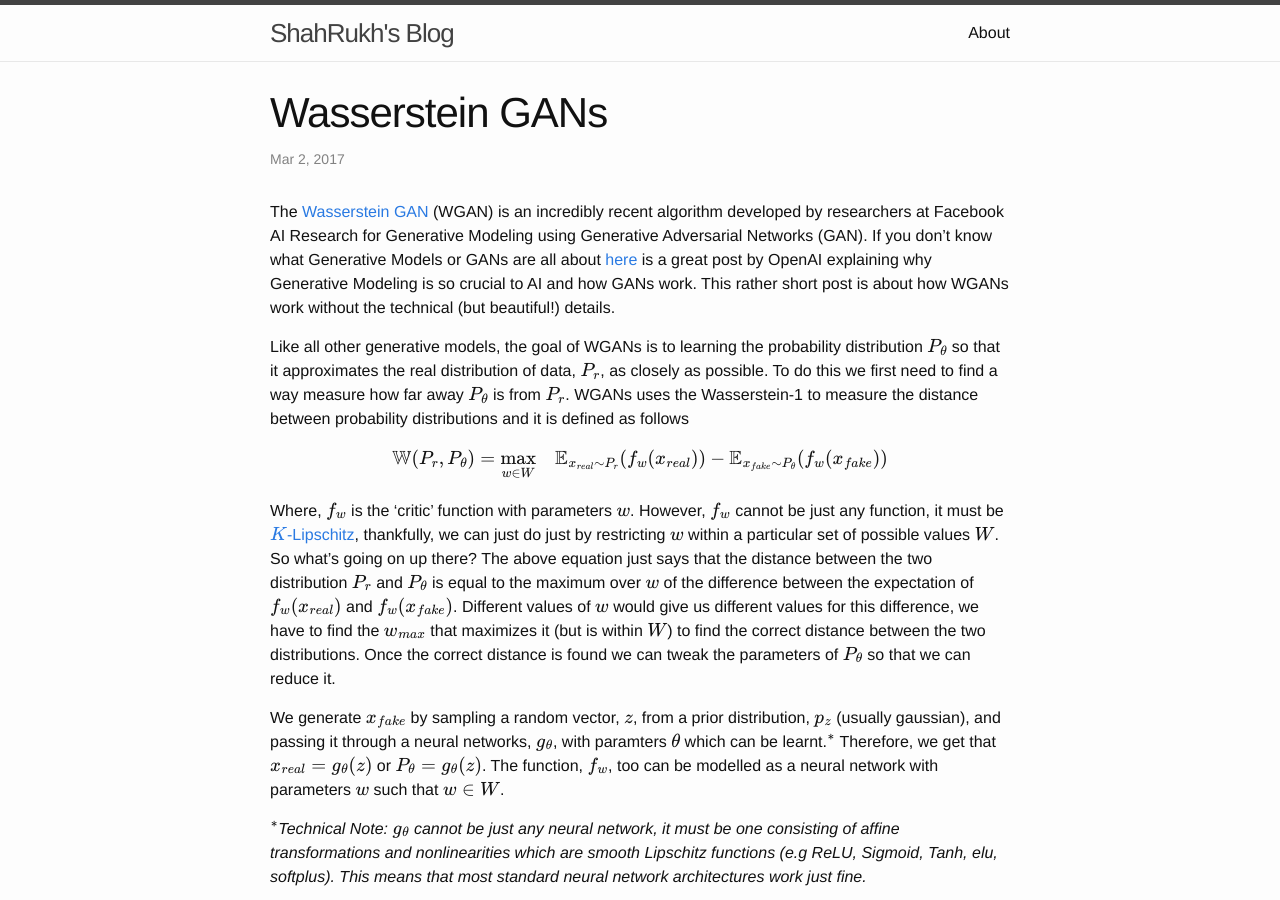
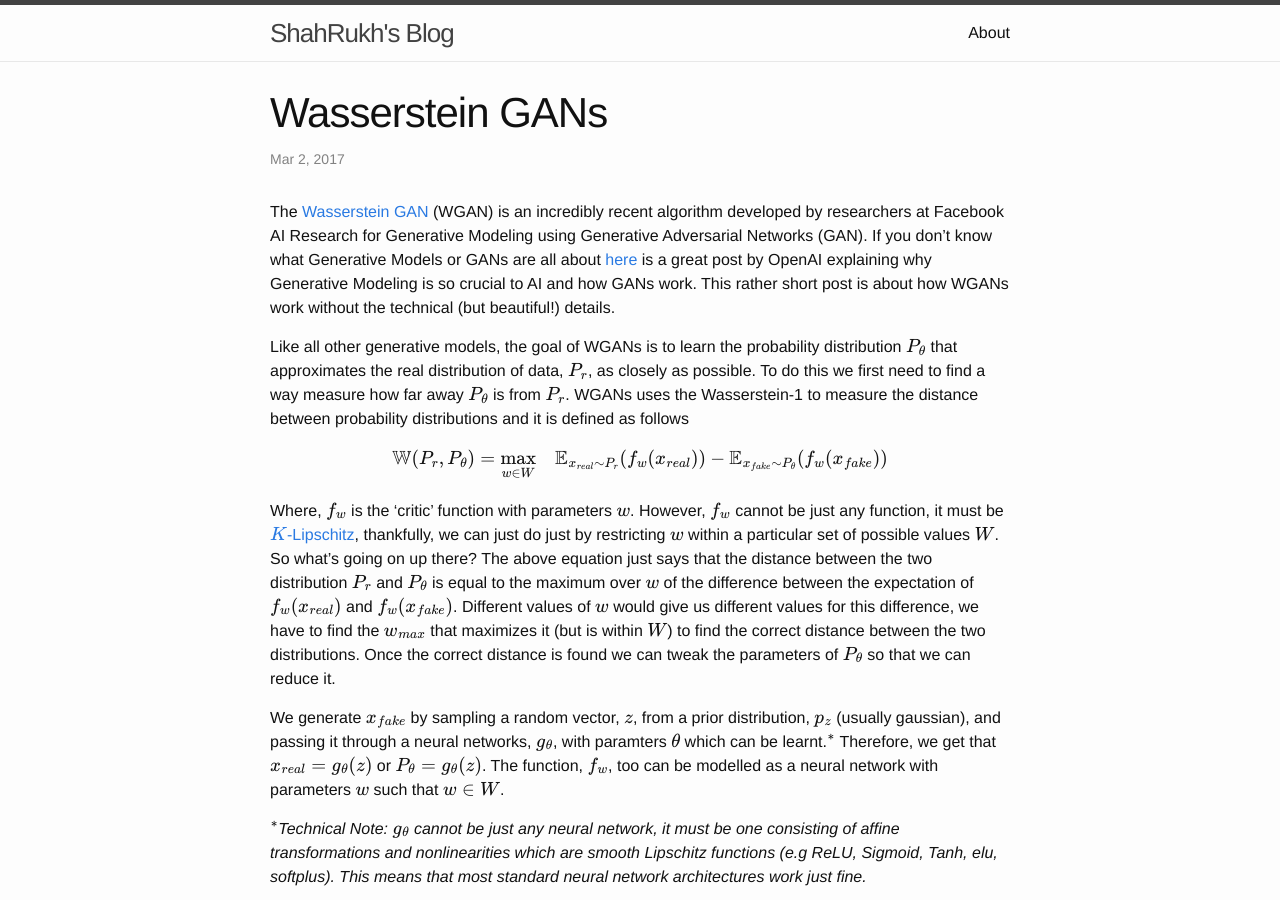
Before and after one commit to shahrukhathar/shahrukhathar.github.io, a Jekyll site: the page built from _posts/2017-03-04-Wasserstein-GANs.markdown, in a window 1280 px wide and 900 px high. Built offline with Jekyll 4.4.1, drawn with Linux system fonts in a browser that asks for light colours; formulas are drawn with MathJax 3.

Commit message:
UpdatedWGAN

```diff
--- a/_posts/2017-03-04-Wasserstein-GANs.markdown
+++ b/_posts/2017-03-04-Wasserstein-GANs.markdown
@@ -11,8 +11,8 @@ If you don't know what Generative Models or GANs are all about [here](https://op
 is a great post by OpenAI explaining why Generative Modeling is so crucial to AI and how GANs work. This rather short post is about how
 WGANs work without the technical (but beautiful!) details.
 
-Like all other generative models, the goal of WGANs is to learning the probability distribution $$P_{\theta}$$ so that
-it approximates the real distribution of data, $$P_{r}$$, as closely as possible. To do this we first need
+Like all other generative models, the goal of WGANs is to learn the probability distribution $$P_{\theta}$$ that
+approximates the real distribution of data, $$P_{r}$$, as closely as possible. To do this we first need
 to find a way measure how far away $$P_{\theta}$$ is from $$P_{r}$$. WGANs uses the Wasserstein-1 to measure
 the distance between probability distributions and it is defined as follows
 
```
